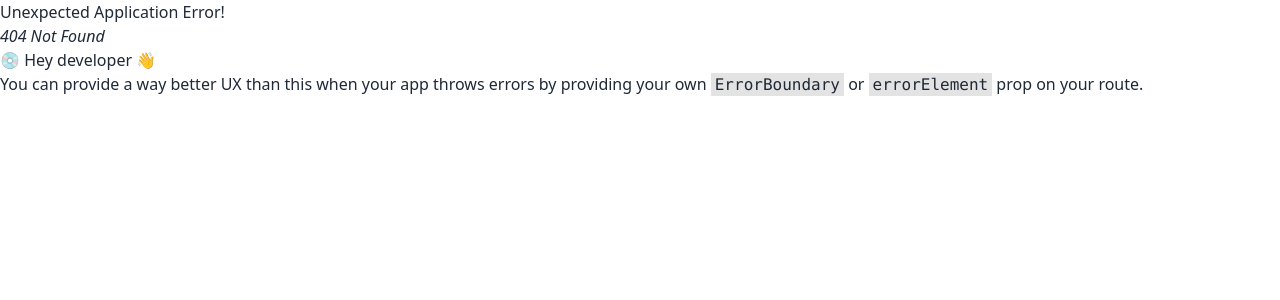
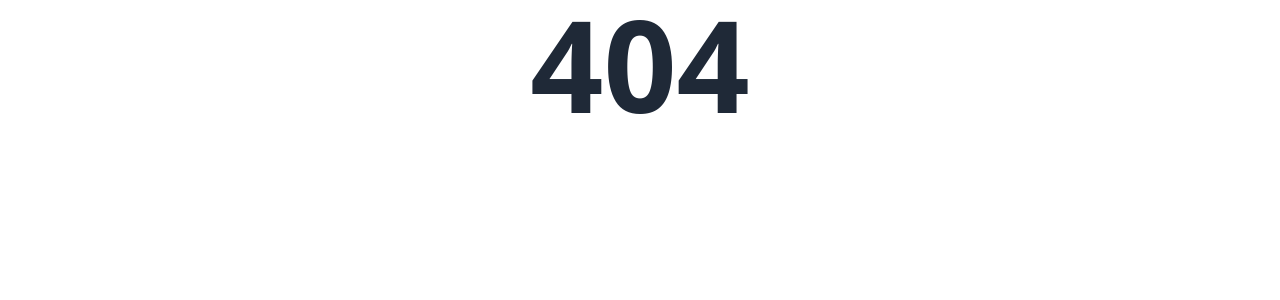
Before and after one commit to mdiktushar/GoPaly-Front-End, a React (Vite) app: page /addtoy in a window 1280 px wide. Before the commit this address had no page. Shown: the top 300 px of the page. Built offline with nearby package versions, Linux system fonts and the light colour scheme.

Commit message:
404 page

```diff
--- /dev/null
+++ b/src/pages/Page404/Page404.jsx
@@ -0,0 +1,12 @@
+import React from 'react';
+
+const Page404 = () => {
+    return (
+        <div className='container m-auto min-h-full'>
+            <h1 className='text-center text-9xl font-bold'>404</h1>
+
+        </div>
+    );
+};
+
+export default Page404;
--- a/src/routes/routes.jsx
+++ b/src/routes/routes.jsx
@@ -1,6 +1,7 @@
 import { createBrowserRouter } from 'react-router-dom';
 import Home from '../pages/Home/Home';
 import MainLayout from '../layout/MainLayout/MainLayout';
+import Page404 from '../pages/Page404/Page404';
 
 const routes = createBrowserRouter([
     {
@@ -12,6 +13,10 @@ const routes = createBrowserRouter([
                 element: <Home />
             }
         ]
+    },
+    {
+        path: `*`,
+        element: <Page404 />
     }
 ])
 
```
